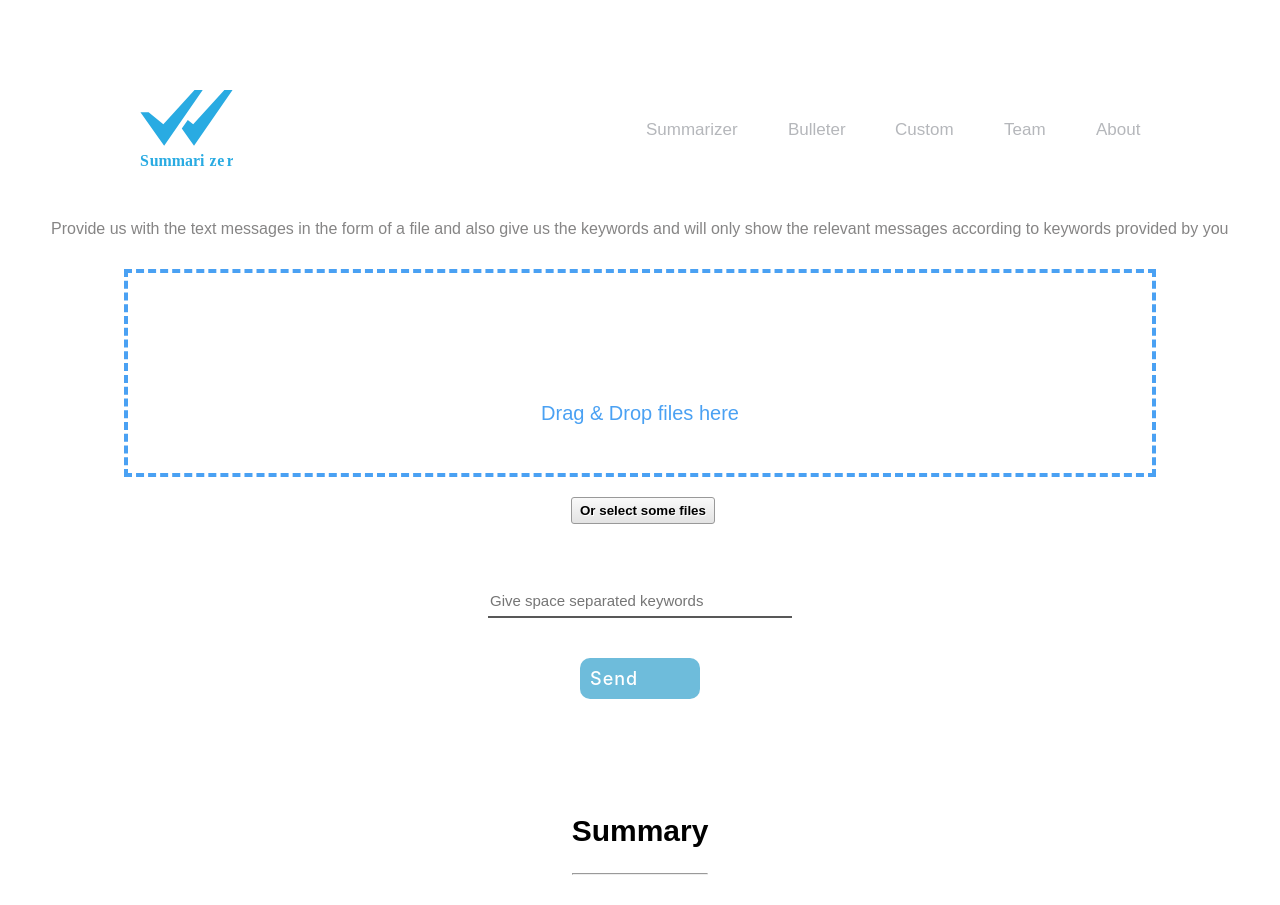
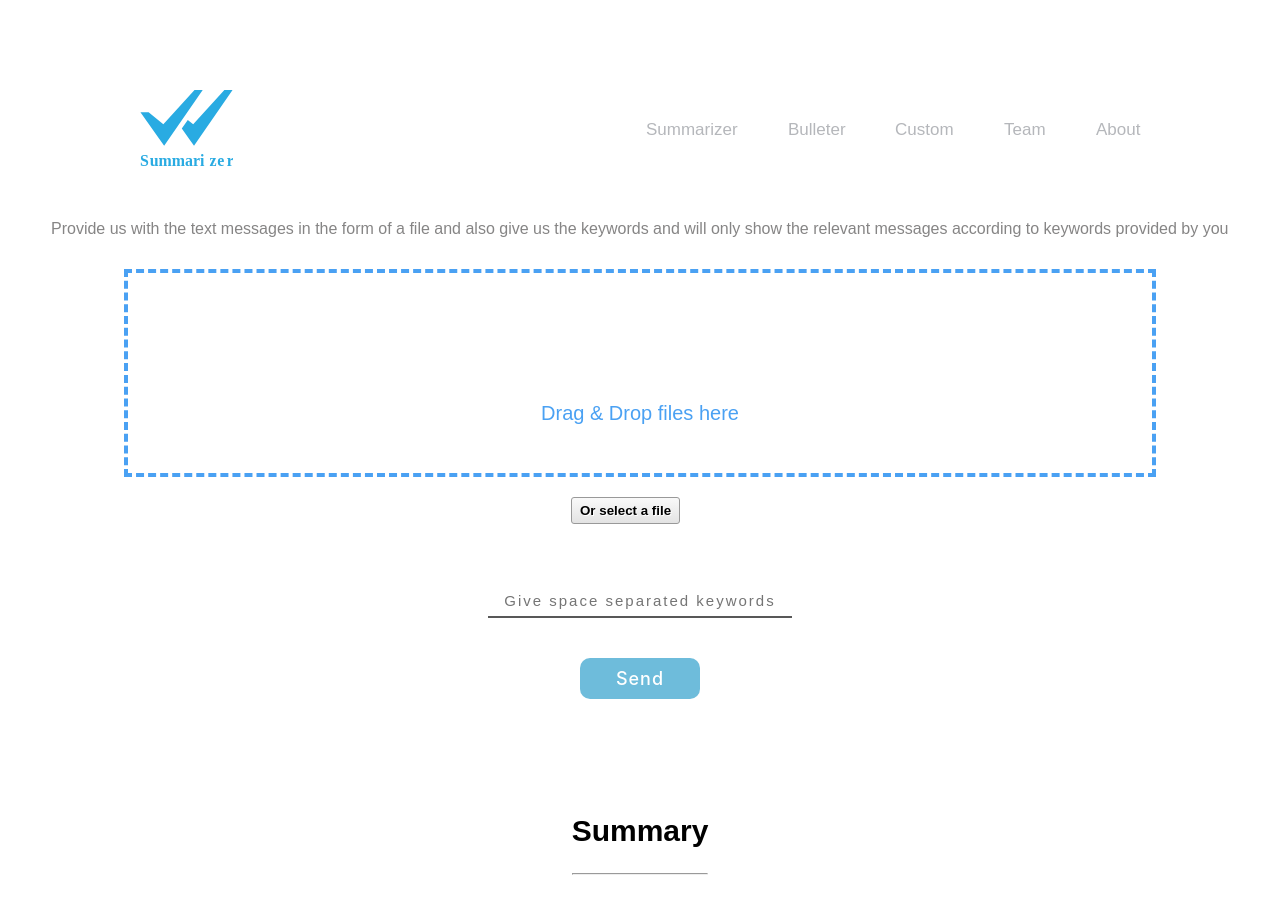
Before and after one commit to lio2011/summarizer-, a React (Create React App) app: page /custom in a window 1280 px wide. Built offline with nearby package versions, Linux system fonts and the light colour scheme.

Commit message:
fix/dropbox

```diff
--- a/src/components/Dropbox.js
+++ b/src/components/Dropbox.js
@@ -1,6 +1,6 @@
 import React from "react";
 import "./Dropbox.css";
-const Dropbox = ({submit}) => {
+const Dropbox = ({submit, bool}) => {
   const dragOver = (e) => {
     e.preventDefault();
   };
@@ -17,7 +17,7 @@ const Dropbox = ({submit}) => {
     e.preventDefault();
     const files = e.dataTransfer.files;
     console.log(files[0]);
-    submit(files[0])
+    submit(files[0].name)
   };
 
 
--- a/src/components/Form.css
+++ b/src/components/Form.css
@@ -30,7 +30,7 @@ h4 {
   visibility: hidden;
 }
 .custom-file-input::before {
-  content: "Or select some files";
+  content: "Or select a file";
   margin-left: 56px;
   color: black;
   display: inline-block;
--- a/src/components/Form.js
+++ b/src/components/Form.js
@@ -10,7 +10,6 @@ const Form = () => {
   const [file, setFile] = useState();
   const [text, setText] = useState(``);
   const [open, setOpen] = useState(false);
-
   useEffect(() => {
     console.log(file);
   }, [file]);
@@ -19,6 +18,8 @@ const Form = () => {
 
   const handleSubmit = async (file) => {
     console.log("Function entered");
+    setFile(file.name);
+
     var formData = new FormData();
 
     formData.append("input_txt", file);
@@ -53,7 +54,6 @@ const Form = () => {
           name="filename"
           className="custom-file-input"
           onChange={(e) => {
-            // setFile(e.target.files[0]);
             handleSubmit(e.target.files[0]);
           }}
         />
@@ -62,7 +62,7 @@ const Form = () => {
       {/* <input type="file" id="myFile" name="filename" /> */}
       {/* <input type="button" value="submit" onClick={() => handleSubmit(file)} /> */}
       <br />
-
+      {file}
       <p className="output">
         <h2 style={{textAlign: 'center'}}>Summary</h2>
         <hr />
--- a/src/components/Form2.js
+++ b/src/components/Form2.js
@@ -19,6 +19,7 @@ const Form = () => {
 
   const handleSubmit = async (file) => {
     console.log("Function entered");
+    setFile(file.name);
     var formData = new FormData();
 
     formData.append("input_txt", file);
@@ -69,6 +70,7 @@ const Form = () => {
       {/* <input type="file" id="myFile" name="filename" /> */}
       {/* <input type="button" value="submit" onClick={() => handleSubmit(file)} /> */}
       <br />
+      {file}
 
       <p className="output">
         <h2 style={{textAlign: 'center'}}>Summary</h2>
--- a/src/components/Form3.js
+++ b/src/components/Form3.js
@@ -18,6 +18,8 @@ const[key, setKey] = useState('')
 
   const handleSubmit = async (file, key) => {
     console.log("Function entered");
+    setFile(file.name);
+
     var formData = new FormData();
 
     formData.append("input_txt", file);
@@ -50,7 +52,7 @@ const[key, setKey] = useState('')
     <div className="form">
       <Zoom>
         <h4>Provide us with the text messages in the form of a file and also give us the keywords and will only show the relevant messages according to keywords provided by you</h4>
-      <DropZone submit={handleSubmit} />
+      <DropZone submit={setFile} bool = {true}/>
       </Zoom>
 
       <br />
@@ -62,7 +64,7 @@ const[key, setKey] = useState('')
           name="filename"
           className="custom-file-input"
           onChange={(e) => {
-            setFile(e.target.files[0]);
+            setFile(e.target.files[0].name);
             // handleSubmit(e.target.files[0]);
           }}
         />
@@ -70,14 +72,14 @@ const[key, setKey] = useState('')
 <br/>
 <br/>
 <br/>
-      <input type="text" className="keyword-input"  name="filename" placeholder="Give space separated keywords" onChange={(e) => setKey(e.target.value) }/>
+      <input type="text" className="keyword-input"  name="filename" placeholder="Give space separated keywords" onChange={(e) => setKey(e.target.value) } style={{textAlign:'center', letterSpacing: '2px'}}/>
       <br/>
-      <div className="send-btn" onClick={() => handleSubmit(file, key)}>
+      <div className="send-btn" onClick={() => handleSubmit(file, key)} style={{textAlign:'center'}}>
           Send
       </div>
       {/* <input type="button" value="submit" onClick={() => handleSubmit(file)} /> */}
       <br />
-
+      {file}
       <p className="output">
         <h2 style={{textAlign: 'center'}}>Summary</h2>
         <hr />
```
